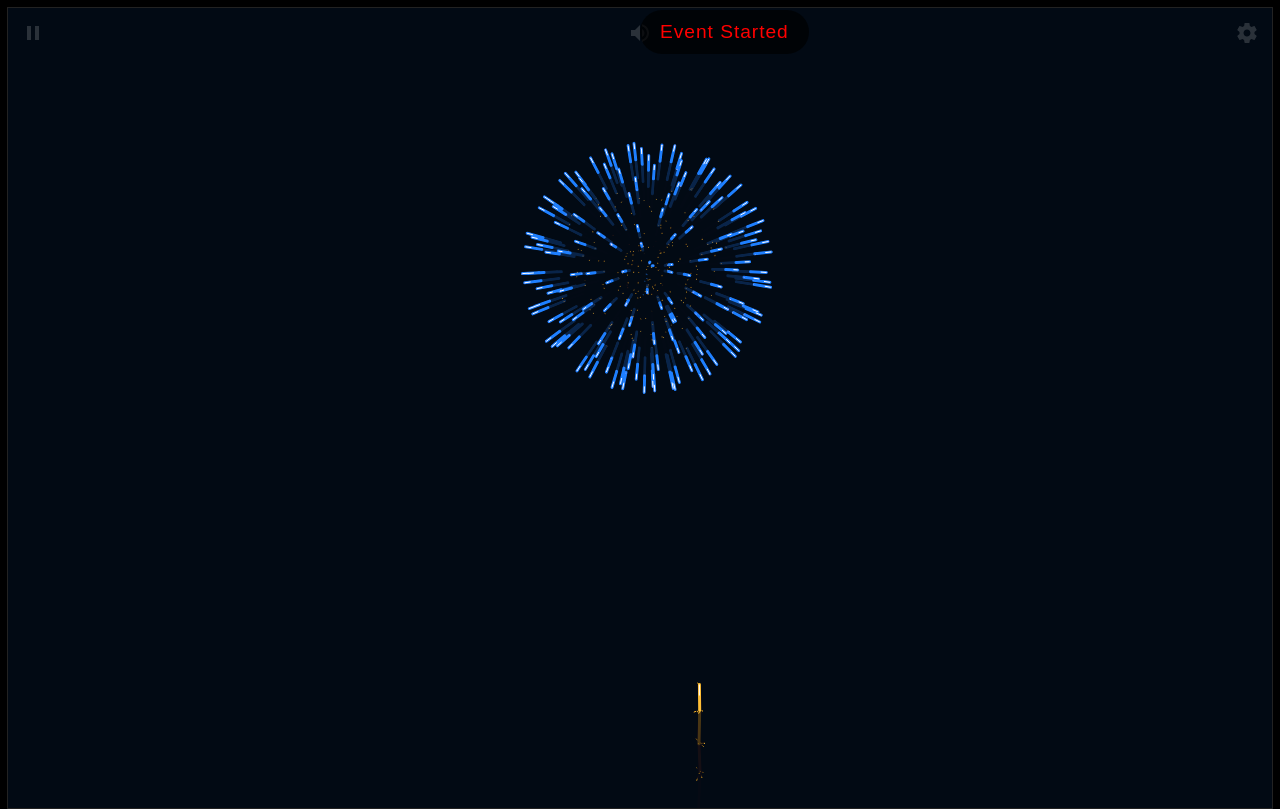
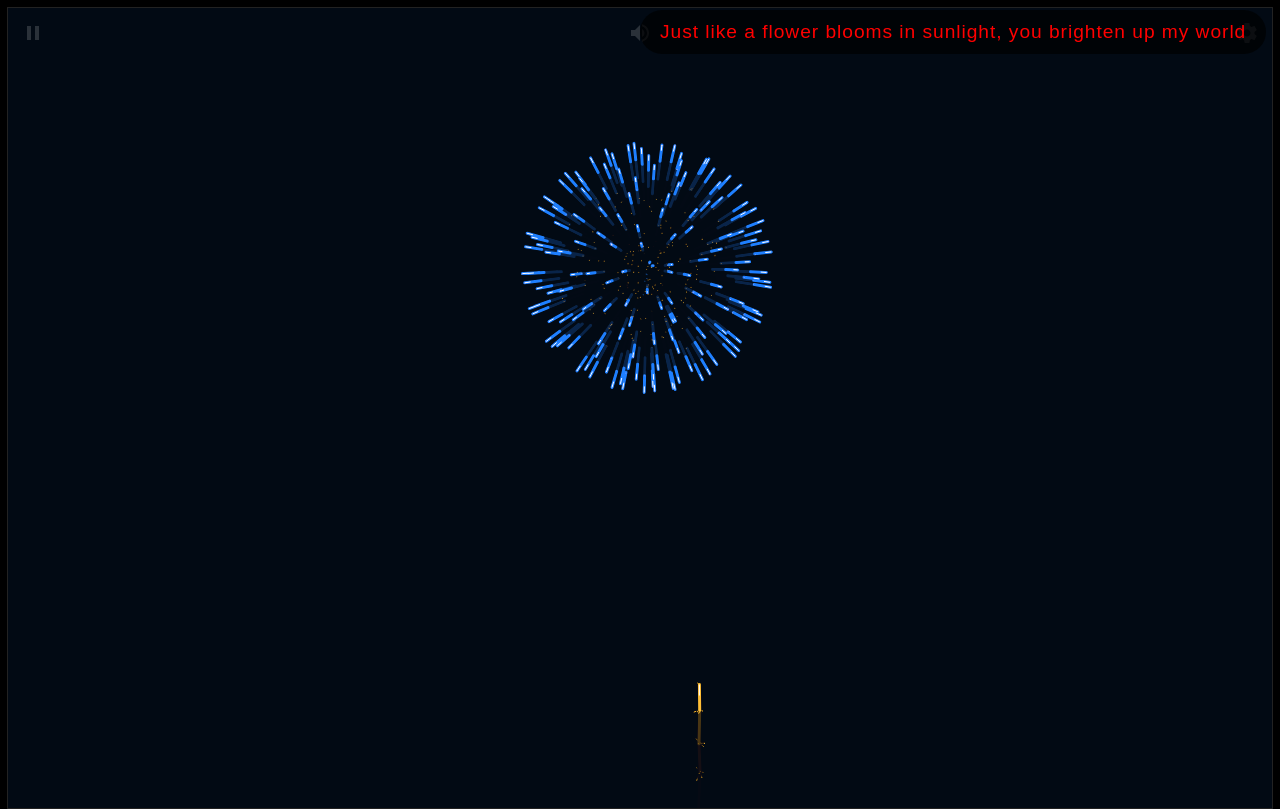
Before and after one commit to Rbabar123/rbabar123.github.io, a plain HTML site: page index.html in a window 1280 px wide. Drawn offline with Linux system fonts and the light colour scheme; no server answers; animation ran at ten frames a second.

Commit message:
Update index.html

```diff
--- a/index.html
+++ b/index.html
@@ -248,7 +248,7 @@
 
 				if (distance < 0) {
 					clearInterval(countdownInterval);
-					document.querySelector('.live-date').textContent = 'Event Started';
+					document.querySelector('.live-date').textContent = 'Just like a flower blooms in sunlight, you brighten up my world';
 				}
 			}
 
```
